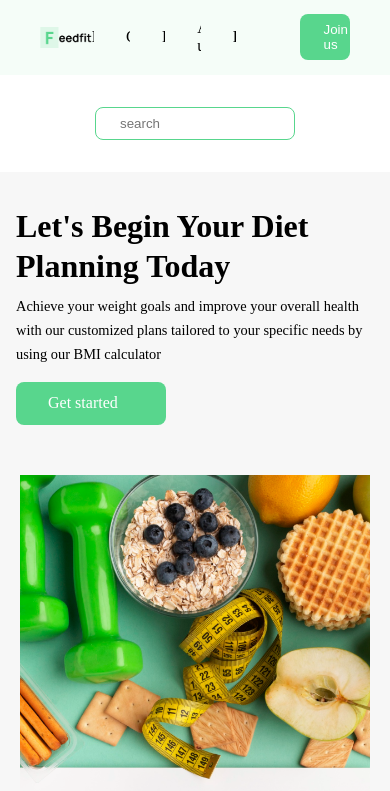
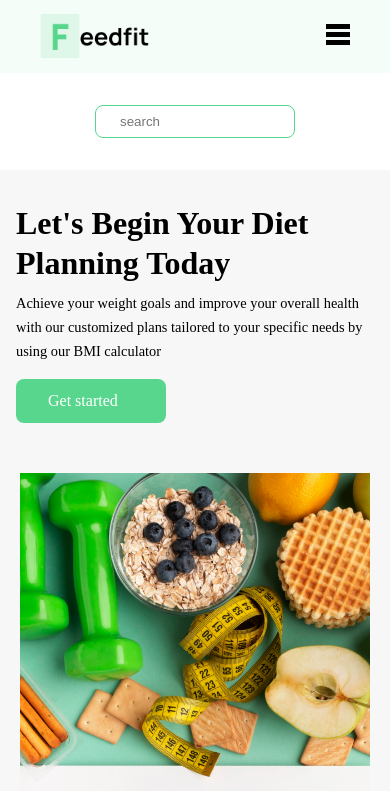
Before and after one commit to Bukason20/Diet-plan-app, a React (Vite) app: page / in a window 390 px wide. Shown: the top 791 px of the page. Built offline with nearby package versions, Linux system fonts and the light colour scheme.

Commit message:
made the navbar responsive

```diff
--- a/src/components/NavBar/NavBar.css
+++ b/src/components/NavBar/NavBar.css
@@ -22,3 +22,49 @@
     border-radius: 8px;
     color: white;
 }
+.close{
+    display: none;
+}
+.burger-nav{
+    display: none;
+}
+.burger-nav div{
+    background-color: black;
+    margin-bottom: 0.2rem;
+    height: 0.3rem;
+    width: 1.5rem;
+}
+
+/* ---------------------------------------------------------MEDIA QUERY FOR SMALL DEVICES----------------------------------------- */
+
+@media screen and (max-width: 600px){
+    .nav-links{
+        flex-direction: column;
+        align-items: center;
+        justify-content: center;
+        position: fixed;
+        background-color: white;
+        height: 200vh;
+        margin-top: 20rem;
+        right: 0;
+        width: 250px;
+        z-index: 200;
+        /* top: 0; */
+        transition: all 400ms ease;
+
+    }
+    .burger-nav{
+        display: block;
+    }
+    .nav-links button{
+        margin-left: 0 ;
+        width: 150px;
+    }
+    .close {
+        display: block;
+    }
+    .nav-links.hide{
+        transform: translateX(500px);
+    }
+
+}
--- a/src/components/NavBar/NavBar.jsx
+++ b/src/components/NavBar/NavBar.jsx
@@ -1,11 +1,16 @@
 import "./NavBar.css"
 import  Logo from "../../images/logo.png"
+import { useState } from "react"
 
 function NavBar() {
+
+    const [showNav, setShowNav] = useState(false)
+    // const [showBurger, setShowBurger] = useState(false)
     return (
         <nav className = "nav-bar">
         <img src= {Logo} alt="" id= "logo"/>
-        <div className="nav-links">
+        <div className={`nav-links ${!showNav && "hide"}`} >
+            <p className = "close" onClick ={() => setShowNav(false)}>X</p>
             <p>Home</p>
             <p>Categories</p>
             <p>Products</p>
@@ -13,6 +18,12 @@ function NavBar() {
             <p>Pricing</p>
             <button>Join us</button>
         </div>
+
+        <div className="burger-nav" onClick = {() => setShowNav(true)}>
+            <div className="burger1"></div>
+            <div className="burger1"></div>
+            <div className="burger1"></div>
+        </div>
     </nav>
     )
 }
```
